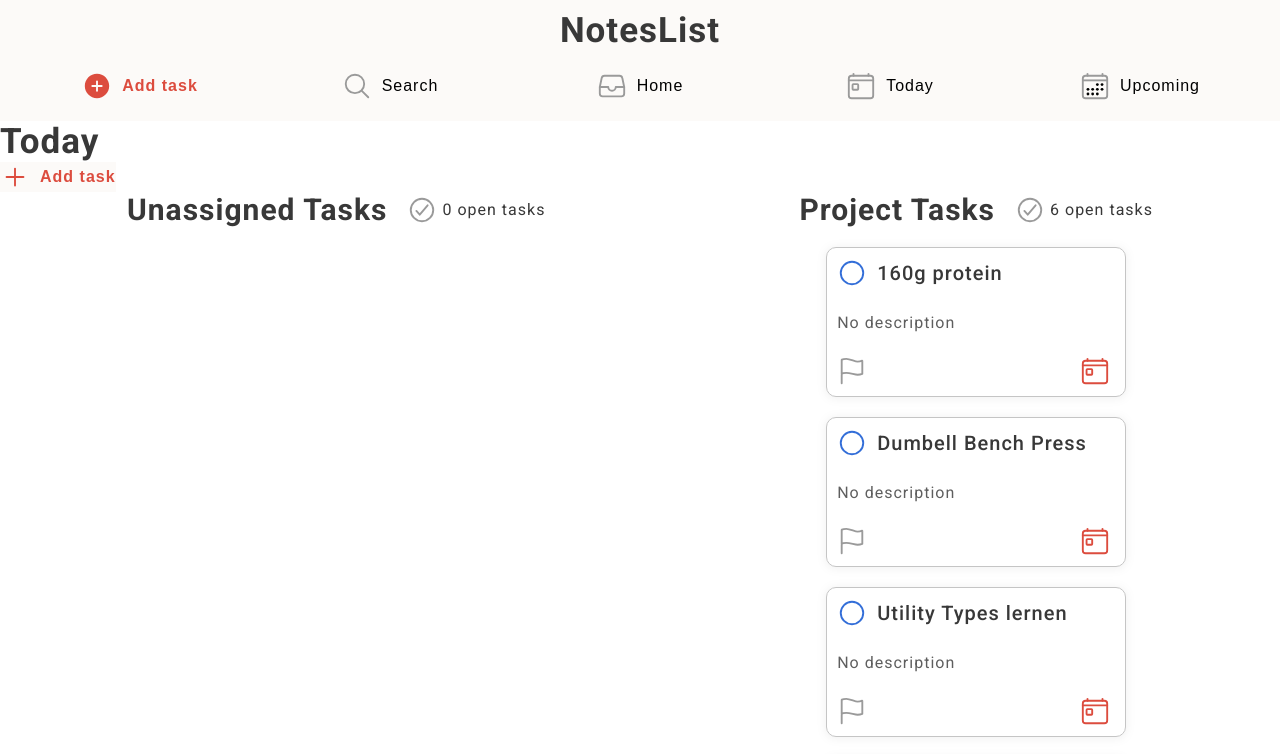
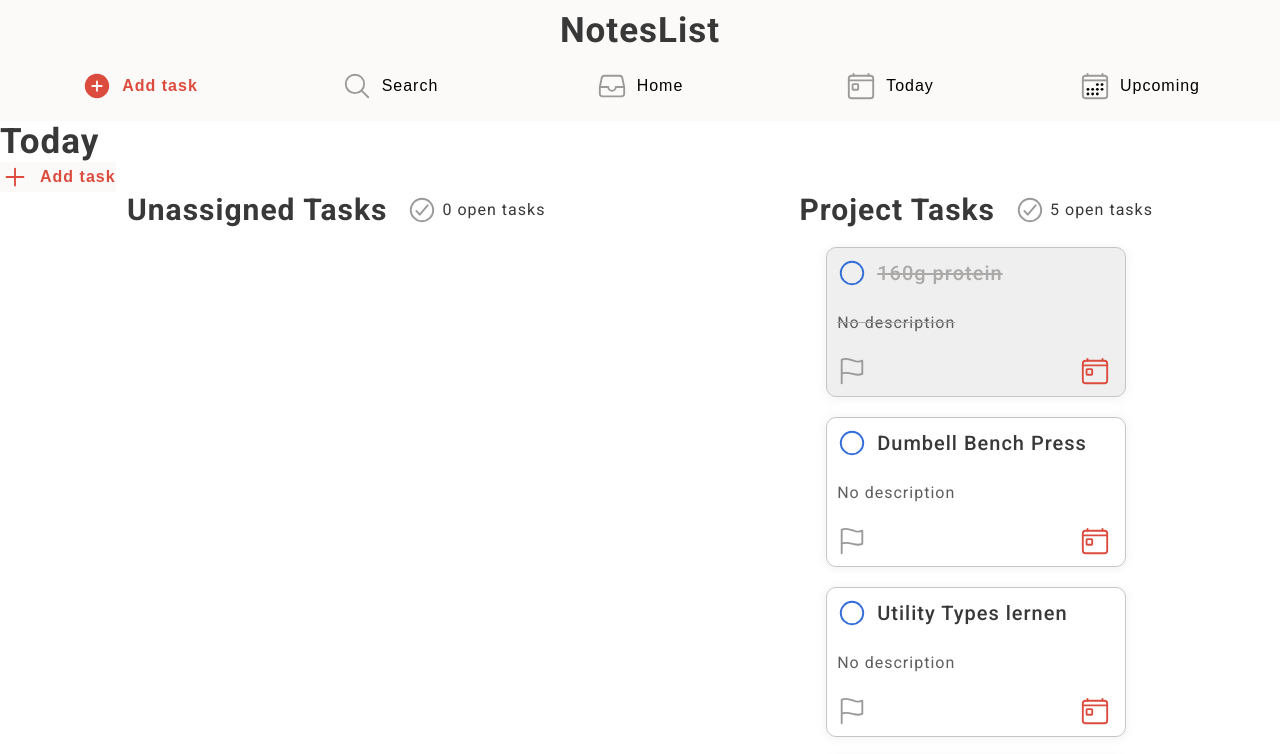
Before and after one commit to HenryWolfDev/NotesList, a website built with Vite: page index.html in a window 1280 px wide. Both pictures are taken after a click on the button 852 px from the left and 273 px from the top of the page. Shown: the top 754 px of the page. Built offline with nearby package versions, Linux system fonts and the light colour scheme; what temporal-polyfill would draw is missing.

Commit message:
feat(Today): add toggle method for done task

```diff
--- a/src/UI/Today_Templates.ts
+++ b/src/UI/Today_Templates.ts
@@ -42,8 +42,10 @@ export function sectionTemplate() {
 
 export function taskCard(task: Task) {
   const card = document.createElement('div');
+  card.dataset.taskId = task.id;
+  card.classList.add('task-card-today');
+
   card.innerHTML = `
-  <div data-task-id="${task.id}" class="task-card-today">
     <div class="task-card-today-head">
       <button class="toggle-task-today-btn">
         <svg xmlns="http://www.w3.org/2000/svg" class="icon toggle-icon-default" viewBox="0 0 512 512"><circle cx="256" cy="256" r="192" fill="none" stroke="currentColor" stroke-linecap="round" stroke-linejoin="round" stroke-width="32"/></svg>
@@ -59,7 +61,6 @@ export function taskCard(task: Task) {
         <span>${task.dueDate}</span>
       </div>
     </div>
-  </div>
   `;
   return card;
 }
--- a/src/style.scss
+++ b/src/style.scss
@@ -59,6 +59,14 @@ span {
   .icon {
     color: $icon-color-active;
   }
+}
+
+.task-done {
+  color: $icon-color-default;
+  background-color: rgba(223, 223, 223, 0.5);
+
+  text-decoration: line-through;
+  box-shadow: none;
 }
 
 // #endregion Global Styles
@@ -239,7 +247,7 @@ span {
 
       .toggle-task-today-btn {
         @include d-flex($flexdir: row, $jc: center, $alit: center);
-        background-color: rgb(255, 255, 255);
+        background-color: rgba(255, 255, 255, 0);
 
         cursor: pointer;
 
--- a/src/views/Today.ts
+++ b/src/views/Today.ts
@@ -1,5 +1,6 @@
 import { sectionTemplate, taskCard, getAddTaskTodayTemplate, getDefaultAddTaskContainer } from '../UI/Today_Templates';
 import { getAllFilteredTasksForToday } from '../core/TaskService';
+import { storeDB } from '../core/Store';
 
 export class Today {
   section: HTMLElement = document.createElement('section');
@@ -51,7 +52,13 @@ export class Today {
   private renderUnassignedTasks(unassignedTasksList: Element) {
     this.tasks.unassignedTasks.forEach(task => {
       if (unassignedTasksList) {
-        unassignedTasksList.appendChild(taskCard(task));
+        const card = taskCard(task);
+        unassignedTasksList.appendChild(card);
+
+        //TODO Hier später noch methode wie in renderProjectsTasks hinzufügen
+        card.addEventListener('click', () => {
+          console.log('test');
+        });
       }
     });
   }
@@ -68,7 +75,16 @@ export class Today {
 
       projectTask.tasks.forEach(task => {
         if (projectTasksList) {
-          projectTasksList.appendChild(taskCard(task));
+          const card = taskCard(task);
+
+          card.querySelector('.toggle-task-today-btn')?.addEventListener('click', () => {
+            storeDB.toggleTask(task.id);
+            card.classList.toggle('task-done');
+            this.tasks = getAllFilteredTasksForToday();
+            this.renderTotalNumberofTasks();
+          });
+
+          projectTasksList.appendChild(card);
         }
       });
     });
@@ -79,9 +95,11 @@ export class Today {
     const openTasksUnassigned = this.section.querySelector('.open-tasks-unassigned');
 
     if (openTasksProjects) {
+      openTasksProjects.innerHTML = '';
       openTasksProjects.textContent = this.getTotalNumberOfTasks('projectTasks');
     }
     if (openTasksUnassigned) {
+      openTasksUnassigned.innerHTML = '';
       openTasksUnassigned.textContent = this.getTotalNumberOfTasks('unassignedTasks');
     }
   }
@@ -89,10 +107,15 @@ export class Today {
   private getTotalNumberOfTasks(tasksListName: string): string {
     let listNumber = '0';
     if (tasksListName === 'unassignedTasks') {
-      listNumber = String(this.tasks.unassignedTasks.length);
+      const numbers = this.tasks.unassignedTasks.filter(task => !task.isCompleted);
+
+      listNumber = String(numbers.length);
     }
     if (tasksListName === 'projectTasks') {
-      const numbers = this.tasks.projectTasks.reduce((current, projectTask) => current + projectTask.tasks.length, 0);
+      const numbers = this.tasks.projectTasks.reduce((current, projectTask) => {
+        const allTasks = projectTask.tasks.filter(tasks => !tasks.isCompleted);
+        return current + allTasks.length;
+      }, 0);
       listNumber = String(numbers);
     }
 
```
